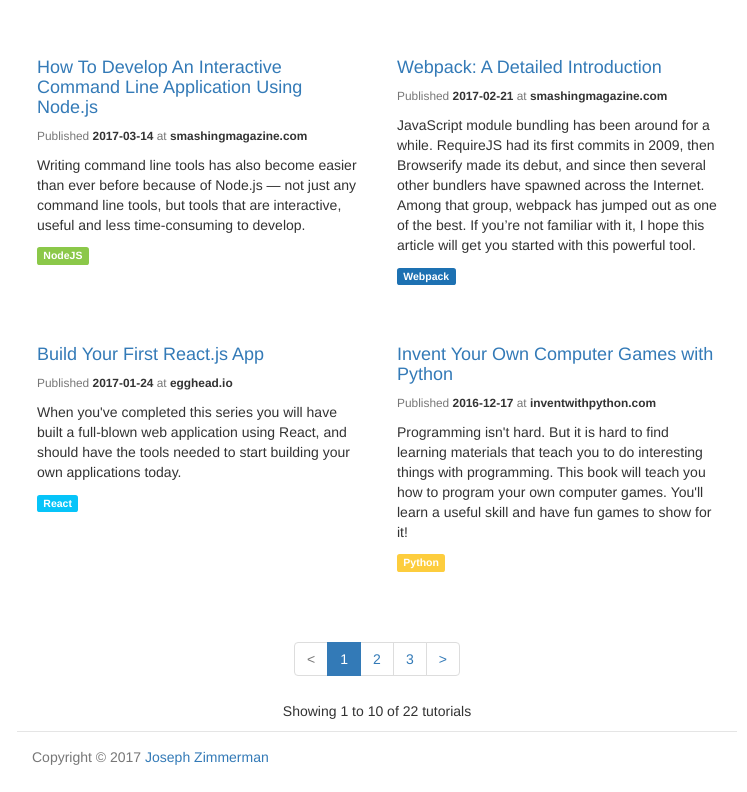
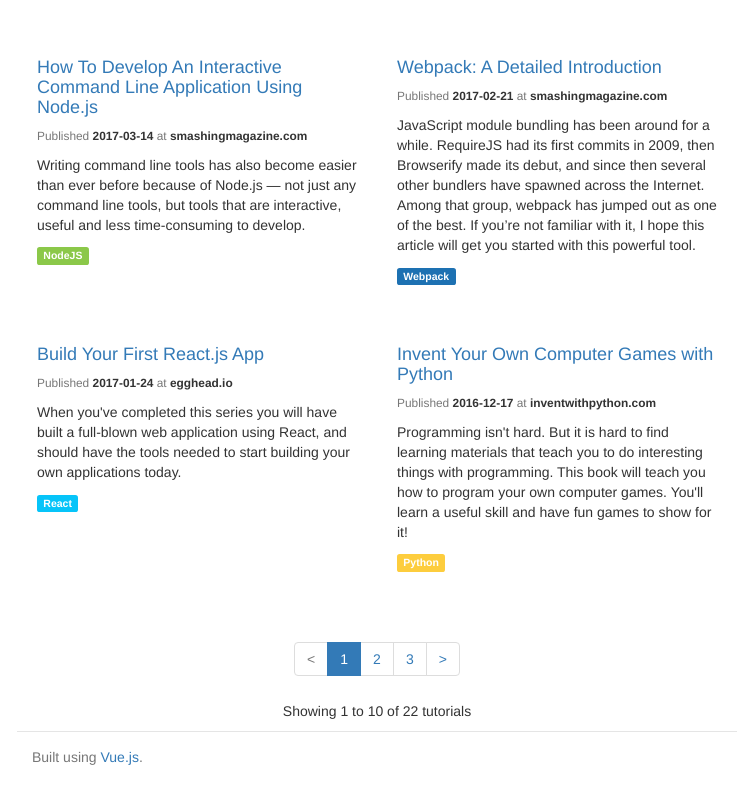
Before and after one commit to joezimjs/Vue-Tutorial-Search-Example, a Vue app: page / in a window 1280 px wide. Shown: the part 1307-2099 px from the top of the page, without its empty margins (263-1010 px from the left). Built offline with nearby package versions, Linux system fonts and the light colour scheme.

Commit message:
Removed copyright and licensing

```diff
--- a/src/components/App.vue
+++ b/src/components/App.vue
@@ -16,7 +16,7 @@
     <Pagination v-model="page" :items="tutorials.length" :perPage="10" />
 
     <footer class="footer">
-      <p>Copyright &copy; 2017 <a href="https://www.joezimjs.com">Joseph Zimmerman</a></p>
+      <p>Built using <a href="https://vuejs.org/">Vue.js</a>.</p>
     </footer>
 
   </div>
```
Also changed, not shown: 2 other files (tests, documents, lock files or other folders).
